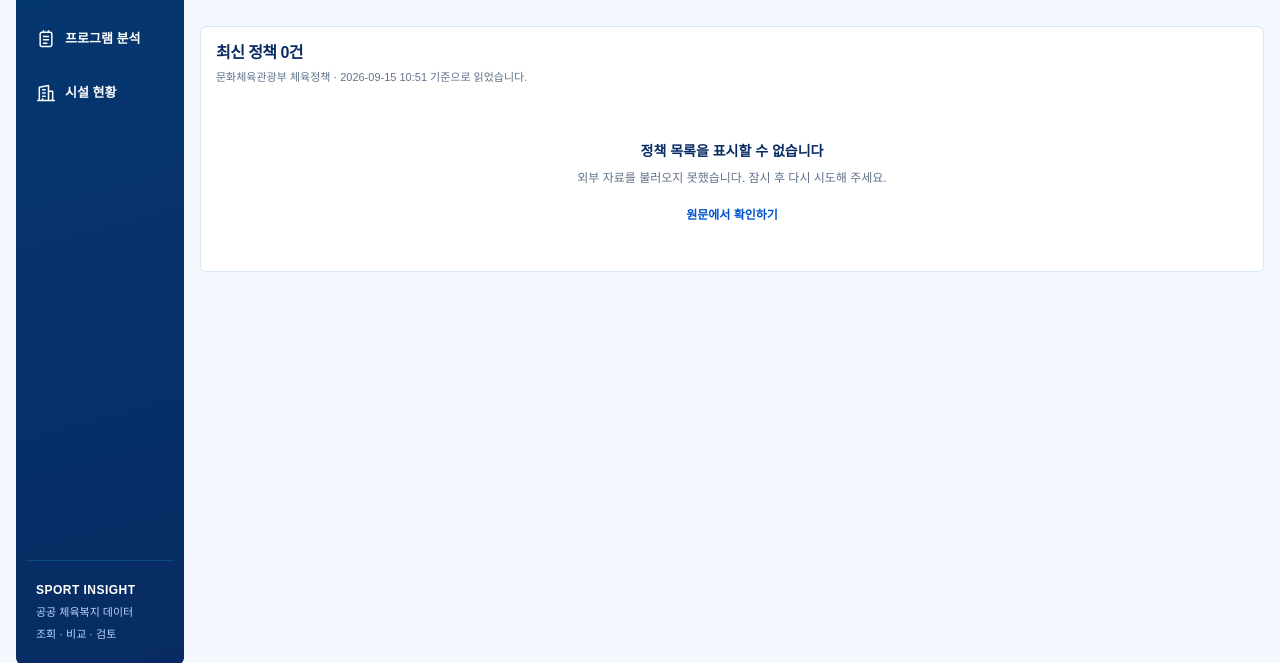
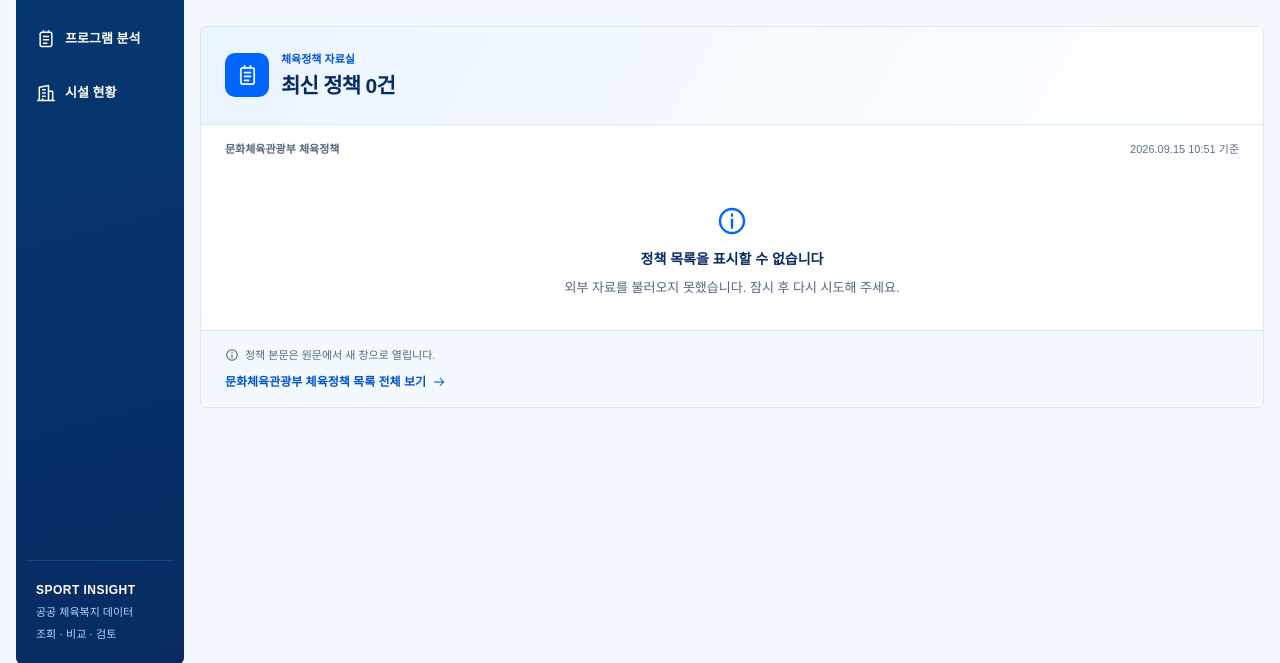
Before and after one commit to kingdoms1212/kspo, a Django app: page /policies in a window 1280 px wide. Shown: the part 120-783 px from the top of the page. Run offline with Django 5.2, Linux system fonts and the light colour scheme; some web fonts are replaced.

Commit message:
[서정길] 코드정리 - 로그 및 파비콘 적용, 체육 정책 디자인 변경

```diff
--- a/main/static/app.css
+++ b/main/static/app.css
@@ -15,7 +15,7 @@ button,a,input,select,summary { -webkit-tap-highlight-color:transparent; }
 .global-brand { display:flex; align-items:center; gap:9px; text-decoration:none; color:var(--si-heading); white-space:nowrap; }
 .global-brand strong { font-size:23px; font-weight:850; letter-spacing:-1px; }
 .brand-mark { color:var(--si-primary); display:flex; align-items:center; }
-.brand-mark .icon { width:29px; height:29px; stroke-width:2.6; }
+.brand-mark .icon { display:block; width:180px; height:auto; object-fit:contain; }
 .global-brand > span:last-child { border-left:1px solid var(--si-border-control); padding-left:12px; margin-left:3px; font-size:13px; font-weight:600; }
 .global-meta { display:flex; align-items:center; gap:18px; color:var(--si-text-secondary); font-size:11px; }
 .mode-indicator { display:inline-flex; align-items:center; gap:6px; font-size:11px; color:var(--si-text-secondary); white-space:nowrap; }
@@ -330,7 +330,7 @@ tbody tr:hover { background:var(--si-surface-hover); }
   .global-header { padding:0 12px; gap:8px; }
   .global-brand { gap:6px; }
   .global-brand strong { font-size:18px; }
-  .brand-mark .icon { width:25px; height:25px; }
+  .brand-mark .icon { width:140px; height:auto; }
   .mode-indicator { max-width:92px; font-size:8px; }
   .metric-card { display:block; }
   .metric-card .metric-icon { float:right; width:25px; height:25px; margin-left:4px; }
@@ -373,22 +373,48 @@ tbody tr:hover { background:var(--si-surface-hover); }
   #dashboard-body, #program-results, #facility-workspace { transition: none; }
 }
 
-/* Policy dialog: loaded on demand from an external listing. */
-.policy-open { display:inline-flex; align-items:center; gap:6px; padding:6px 11px; font-size:11px; white-space:nowrap; }
-.policy-open .icon { width:15px; height:15px; }
-.policy-dialog { width:min(560px,calc(100vw - 32px)); max-height:min(640px,calc(100vh - 64px)); overflow:auto; padding:20px 22px; border:1px solid var(--si-border); border-radius:6px; background:var(--si-surface); color:var(--si-text); }
-.policy-dialog::backdrop { background:color-mix(in srgb, var(--si-heading) 55%, transparent); }
-.policy-head { display:flex; align-items:start; justify-content:space-between; gap:12px; margin-bottom:14px; }
-.policy-head h2 { margin:0 0 4px; font-size:16px; color:var(--si-heading); }
-.policy-head .chart-note { margin:0; }
-.policy-list { list-style:none; margin:0 0 12px; padding:0; display:grid; gap:2px; }
-.policy-list a { display:flex; align-items:center; gap:9px; padding:9px 8px; border-radius:4px; text-decoration:none; color:var(--si-text); font-size:12px; line-height:1.45; }
-.policy-list a:hover { background:var(--si-surface-soft); }
-.policy-list .rank { flex-shrink:0; width:20px; height:20px; display:grid; place-items:center; border-radius:3px; background:var(--si-surface-soft); color:var(--si-primary-hover); font-size:10px; font-weight:700; }
-.policy-list a > span:nth-child(2) { flex:1; }
-.policy-list .icon { flex-shrink:0; width:15px; height:15px; color:var(--si-text-muted); }
-.policy-panel .policy-head { margin-bottom:10px; }
-@media(max-width:720px) { .policy-open span { display:none; } }
+/* Policy resources share the dashboard's blue palette and panel treatment. */
+.button.policy-open { gap:7px; min-height:36px; padding:8px 12px; border:1px solid var(--si-border); border-radius:6px; background:var(--si-surface-soft); color:var(--si-primary-hover); font-size:12px; font-weight:700; white-space:nowrap; }
+.button.policy-open:hover { background:var(--si-primary); border-color:var(--si-primary); color:var(--si-text-inverse); }
+.policy-open .icon { width:16px; height:16px; }
+.policy-dialog { width:min(660px,calc(100vw - 32px)); max-height:calc(100dvh - 48px); padding:0; overflow:auto; border:1px solid var(--si-border); border-radius:12px; background:var(--si-surface); color:var(--si-text); box-shadow:0 24px 80px var(--si-shadow-color); }
+.policy-dialog::backdrop { background:color-mix(in srgb,var(--si-heading) 48%,transparent); backdrop-filter:blur(3px); }
+.policy-head { display:flex; align-items:center; justify-content:space-between; gap:16px; padding:24px; border-bottom:1px solid var(--si-border); background:linear-gradient(120deg,var(--si-surface-soft),var(--si-surface)); }
+.policy-heading { display:flex; align-items:center; gap:12px; }
+.policy-dialog .policy-head { position:sticky; top:0; z-index:1; }
+.policy-heading-icon { display:grid; place-items:center; width:44px; height:44px; border-radius:10px; background:var(--si-primary); color:var(--si-text-inverse); }
+.policy-heading-icon .icon { width:23px; height:23px; }
+.policy-eyebrow { margin-bottom:3px; font-size:11px; font-weight:700; color:var(--si-primary-hover); }
+.policy-head h2 { margin:0; font-size:21px; color:var(--si-heading); }
+.policy-close { display:grid; place-items:center; flex-shrink:0; width:36px; height:36px; border:1px solid var(--si-border); border-radius:8px; background:var(--si-surface); color:var(--si-text-secondary); font-size:25px; line-height:1; cursor:pointer; }
+.policy-close:hover { background:var(--si-surface-soft); color:var(--si-primary-hover); }
+.policy-content { padding:0 24px; }
+.policy-source { display:flex; justify-content:space-between; flex-wrap:wrap; gap:4px 12px; padding:16px 0; color:var(--si-text-muted); font-size:11px; }
+.policy-source > span:first-child { font-weight:700; color:var(--si-text-secondary); }
+.policy-list { list-style:none; padding:0; margin:0 0 20px; border:1px solid var(--si-border); border-radius:8px; overflow:hidden; }
+.policy-list li + li { border-top:1px solid var(--si-border); }
+.policy-list a { display:flex; align-items:center; gap:12px; min-height:64px; padding:14px; text-decoration:none; color:var(--si-text); font-size:13px; line-height:1.6; }
+.policy-list a:hover { background:var(--si-surface-hover); color:var(--si-primary-hover); }
+.policy-list a:focus-visible { outline-offset:-3px; }
+.policy-number { flex-shrink:0; font-size:12px; font-weight:800; color:var(--si-primary-hover); font-variant-numeric:tabular-nums; }
+.policy-title { flex:1; overflow-wrap:anywhere; font-weight:600; }
+.policy-list .icon { width:16px; height:16px; color:var(--si-text-muted); }
+.policy-footer { display:flex; flex-direction:column; align-items:flex-start; gap:10px; padding:16px 24px; border-top:1px solid var(--si-border); background:var(--si-bg); font-size:11px; }
+.policy-footer p { display:flex; align-items:center; gap:6px; color:var(--si-text-secondary); }
+.policy-footer .icon { width:14px; height:14px; }
+.policy-footer a { display:inline-flex; align-items:center; gap:6px; }
+.policy-empty { padding:32px 16px; text-align:center; color:var(--si-text-secondary); }
+.policy-empty > .icon { width:32px; height:32px; margin-bottom:12px; color:var(--si-primary); }
+.policy-empty h3 { margin-bottom:8px; }
+.policy-panel { padding:0; overflow:hidden; }
+@media(max-width:520px) {
+  .policy-dialog { width:calc(100vw - 24px); max-height:calc(100dvh - 24px); border-radius:10px; }
+  .policy-head { padding:18px 16px; }
+  .policy-head h2 { font-size:19px; }
+  .policy-content { padding:0 16px; }
+  .policy-footer { padding:16px; }
+  .policy-list a { padding:12px; gap:10px; }
+}
 
 /* Shared region choropleth (components/region_map.html + static/region-map.js). */
 .region-map-head { display:flex; align-items:center; justify-content:space-between; gap:8px; margin-bottom:8px; }
--- a/main/templates/base.html
+++ b/main/templates/base.html
@@ -5,9 +5,10 @@
   <meta charset="utf-8">
   <meta name="viewport" content="width=device-width, initial-scale=1">
   <title>SPORT INSIGHT · 공공 체육복지 현황</title>
+  <link rel="icon" type="image/png" sizes="32x32" href="{% static 'image/favicon_32.png' %}">
   <link rel="stylesheet" href="{% static 'theme/sport-insight-colors.css' %}">
   <link rel="stylesheet" href="{% static 'fonts.css' %}?v=20260915-map-fix">
-  <link rel="stylesheet" href="{% static 'app.css' %}?v=20260915-theme-fonts">
+  <link rel="stylesheet" href="{% static 'app.css' %}?v=20260915-policy-design">
   <script src="{% static 'vendor/htmx.min.js' %}" defer></script>
   <script src="{% static 'interactions.js' %}" defer></script>
 </head>
@@ -15,10 +16,9 @@
   {% include 'components/icons.html' %}
   <a class="skip-link" href="#main-content">본문 바로가기</a>
   <header class="global-header">
-    <a class="global-brand" href="/dashboard"><span class="brand-mark" aria-hidden="true">{% include 'components/icon.html' with name='chart' %}</span><strong>SPORT INSIGHT</strong><span>체육복지 정책의사결정 지원 플랫폼</span></a>
+    <a class="global-brand" href="/dashboard"><span class="brand-mark" aria-hidden="true"><img class="icon" src="{% static 'image/logo/logo.svg' %}" alt="" width="180" height="23"></span><strong>SPORT INSIGHT</strong><span>체육복지 정책의사결정 지원 플랫폼</span></a>
     <div class="global-meta">
-      <a class="button ghost policy-open" href="{% url 'policies' %}" hx-get="{% url 'policies' %}" hx-target="#policy-dialog-body" hx-swap="innerHTML" hx-indicator="#policy-busy">{% include 'components/icon.html' with name='info' %} 체육정책{% include 'components/busy.html' with id='policy-busy' %}</a>
-      <span>공공데이터 기반 체육복지 현황</span><span class="mode-indicator">실제 자료 모드 · 검증 진행 중</span>
+      <a class="button ghost policy-open" aria-haspopup="dialog" aria-controls="policy-dialog" href="{% url 'policies' %}" hx-get="{% url 'policies' %}" hx-target="#policy-dialog-body" hx-swap="innerHTML" hx-indicator="#policy-busy">{% include 'components/icon.html' with name='info' %}주요 정책 보기</a>
     </div>
   </header>
   <aside class="sidebar">
--- a/main/templates/policies/_list.html
+++ b/main/templates/policies/_list.html
@@ -1,12 +1,15 @@
 <div class="policy-head">
-  <div><h2 id="policy-dialog-title">최신 정책 {{ count }}건</h2><p class="chart-note">{{ source }} · {{ fetched_at|date:"Y-m-d H:i" }} 기준으로 읽었습니다.</p></div>
-  {% if htmx_fragment %}<button type="button" class="button ghost" data-close-dialog aria-label="정책 목록 닫기">닫기</button>{% endif %}
+  <div class="policy-heading"><span class="policy-heading-icon" aria-hidden="true">{% include 'components/icon.html' with name='program' %}</span><div><p class="policy-eyebrow">체육정책 자료실</p><h2 id="policy-dialog-title">최신 정책 {{ count }}건</h2></div></div>
+  {% if htmx_fragment %}<button type="button" class="policy-close" data-close-dialog aria-label="정책 목록 닫기" autofocus><span aria-hidden="true">×</span></button>{% endif %}
 </div>
-{% if error %}
-  <div class="empty" role="status"><h3>정책 목록을 표시할 수 없습니다</h3><p>{{ error }}</p><a class="text-link" href="{{ source_url }}" rel="noreferrer noopener" target="_blank">원문에서 확인하기</a></div>
-{% else %}
-  <ol class="policy-list">
-    {% for item in policies %}<li><a href="{{ item.url }}" rel="noreferrer noopener" target="_blank"><span>{{ item.title }}</span></a></li>{% endfor %}
-  </ol>
-  <p class="chart-note">제목과 링크만 원문에서 읽어 옵니다. 본문은 새 창의 원문에서 확인해 주세요.<br><a class="text-link" href="{{ source_url }}" rel="noreferrer noopener" target="_blank">{{ source }} 목록 전체 보기</a></p>
-{% endif %}
+<div class="policy-content">
+  <div class="policy-source"><span>{{ source }}</span><span>{{ fetched_at|date:"Y.m.d H:i" }} 기준</span></div>
+  {% if error %}
+    <div class="policy-empty" role="status">{% include 'components/icon.html' with name='info' %}<h3>정책 목록을 표시할 수 없습니다</h3><p>{{ error }}</p></div>
+  {% else %}
+    <ol class="policy-list">
+      {% for item in policies %}<li><a href="{{ item.url }}" rel="noreferrer noopener" target="_blank"><span class="policy-number" aria-hidden="true">{{ forloop.counter|stringformat:"02d" }}</span><span class="policy-title">{{ item.title }}</span><span class="sr-only"> (새 창)</span>{% include 'components/icon.html' with name='arrow' %}</a></li>{% empty %}<li class="policy-empty">등록된 정책 자료가 없습니다.</li>{% endfor %}
+    </ol>
+  {% endif %}
+</div>
+<div class="policy-footer"><p>{% include 'components/icon.html' with name='info' %}정책 본문은 원문에서 새 창으로 열립니다.</p><a class="text-link" href="{{ source_url }}" rel="noreferrer noopener" target="_blank">{{ source }} 목록 전체 보기 <span class="sr-only">(새 창)</span>{% include 'components/icon.html' with name='arrow' %}</a></div>
```
Also changed, not shown: image/favicon_32.png (added), image/logo/logo.svg (added).
